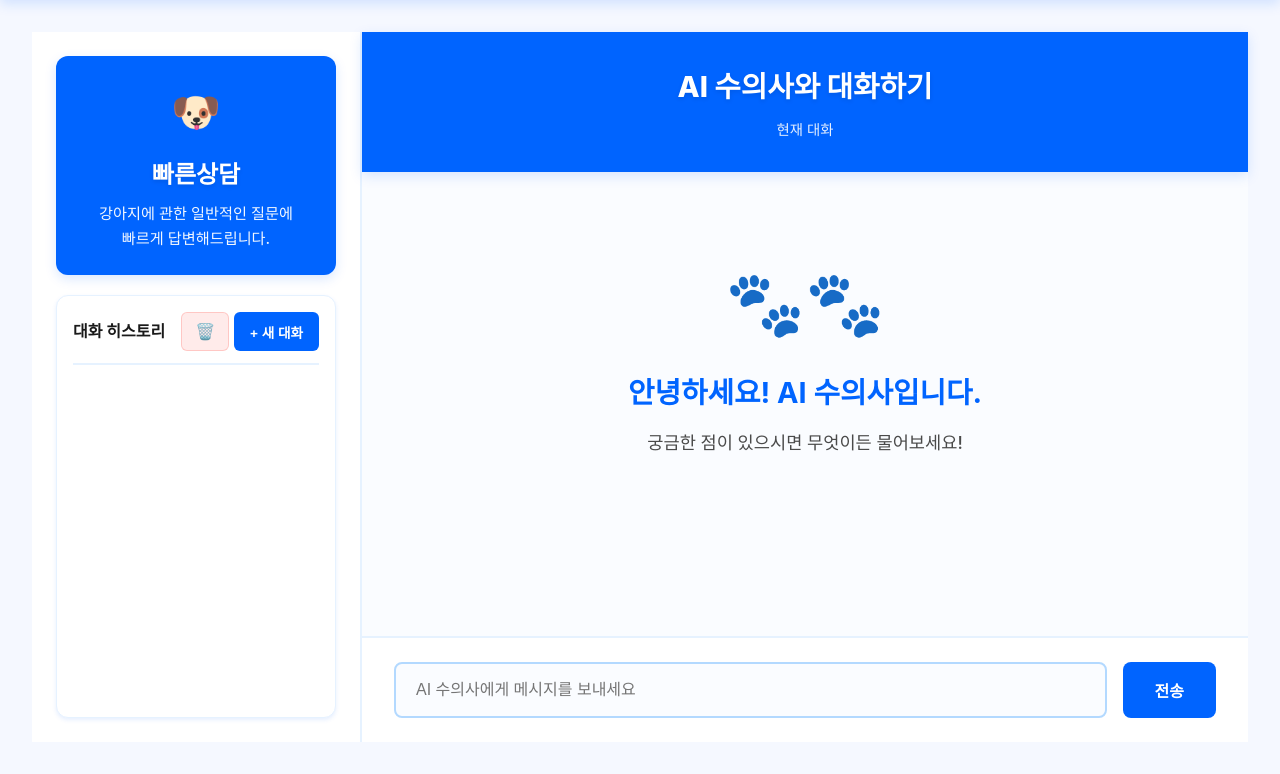
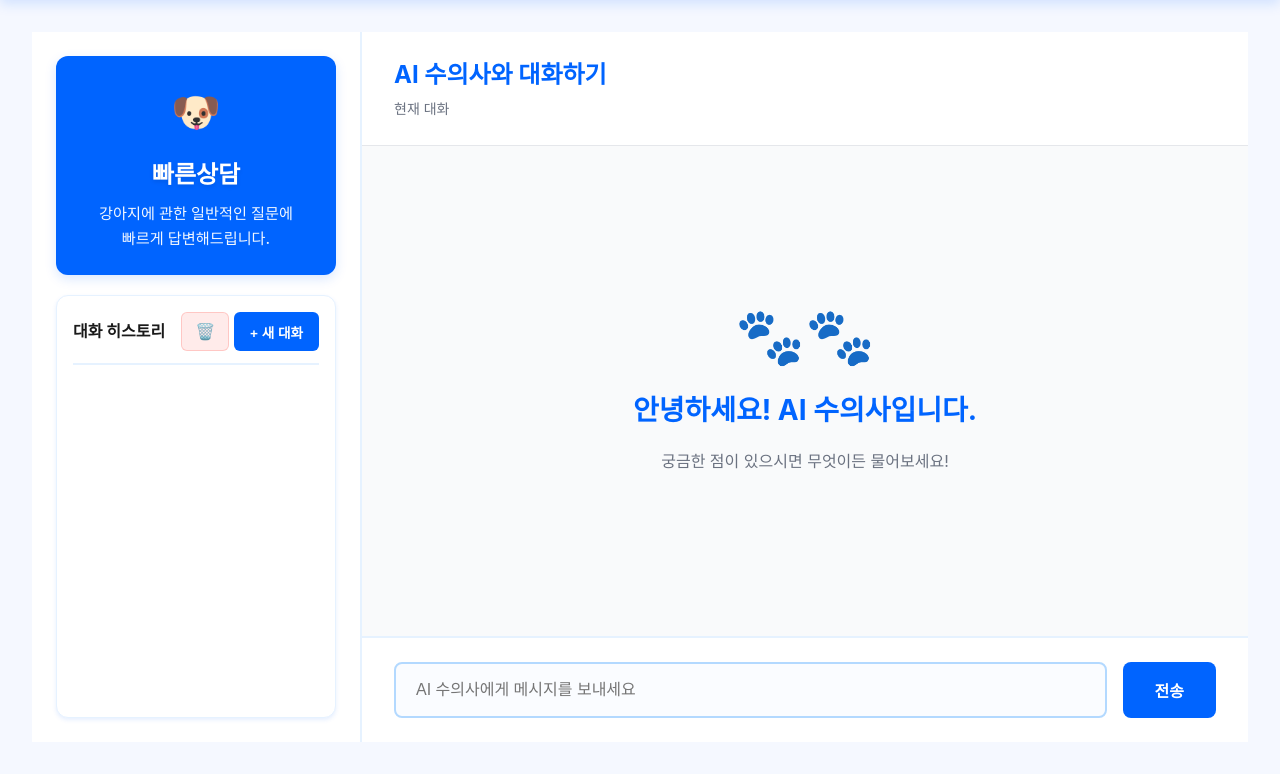
Before and after one commit to SKNETWORKS-FAMILY-AICAMP/SKN20-4th-3TEAM, a Django app: template django_frontend/templates/chat/quick_chat.html in a window 1280 px wide. Shown: the part 79-853 px from the top of the page. Run offline with Django 4.2, Linux system fonts and the light colour scheme; the template is opened without the code that fills it, so the values that code supplies are empty.

Commit message:
feat: 채팅 화면 디자인 흰색 배경으로 변경
파란색 헤더를 제거하고 깔끔한 흰색 배경 디자인으로 변경했습니다.

변경사항:
- 헤더: 파란색 배경 → 흰색 배경으로 변경
- 헤더 텍스트: 흰색 → 파란색으로 변경
- 서브타이틀: 회색 텍스트로 변경
- 채팅 영역: 연한 회색(#f9fafb) 배경 추가
- 환영 메시지: 중앙 정렬 및 스타일 개선
- STATIC_VERSION: 11 → 12로 증가

Co-Authored-By: Claude Sonnet 4.5 <noreply@anthropic.com>

```diff
--- a/django_frontend/config/settings.py
+++ b/django_frontend/config/settings.py
@@ -116,7 +116,7 @@ STATICFILES_DIRS = [BASE_DIR / 'static']
 STATIC_ROOT = BASE_DIR / 'staticfiles'
 
 # 정적 파일 캐시 버스팅 버전 (템플릿에서 {{ STATIC_VERSION }} 으로 사용 가능)
-STATIC_VERSION = '11'
+STATIC_VERSION = '12'
 
 # Media files (사용자 업로드 파일)
 MEDIA_URL = 'media/'
--- a/django_frontend/static/css/style.css
+++ b/django_frontend/static/css/style.css
@@ -856,28 +856,27 @@ main {
 
 .chat-header {
     padding: 1.5rem 2rem;
-    background: var(--blue-primary);
+    background: white;
     display: flex;
     flex-direction: column;
-    align-items: center;
+    align-items: flex-start;
     justify-content: center;
-    min-height: 140px;
-    box-shadow: var(--shadow-md);
-    gap: 0.5rem;
+    min-height: auto;
+    border-bottom: 1px solid #e5e7eb;
+    gap: 0.25rem;
 }
 
 .chat-header h2 {
-    color: var(--text-white) !important;
-    font-size: 1.8rem !important;
-    font-weight: 800 !important;
-    text-shadow: 0 2px 4px rgba(0, 0, 0, 0.1);
+    color: var(--blue-primary) !important;
+    font-size: 1.5rem !important;
+    font-weight: 700 !important;
     margin: 0 !important;
 }
 
 .chat-subtitle {
-    color: rgba(255, 255, 255, 0.9);
-    font-size: 0.9rem;
-    font-weight: 500;
+    color: #6b7280;
+    font-size: 0.875rem;
+    font-weight: 400;
 }
 
 .chat-messages {
@@ -887,29 +886,34 @@ main {
     display: flex;
     flex-direction: column;
     gap: 1rem;
+    background-color: #f9fafb;
 }
 
 .welcome-message {
     text-align: center;
-    padding: 3rem 2rem;
+    padding: 4rem 2rem;
+    margin: auto;
+    max-width: 600px;
 }
 
 .welcome-icon {
-    font-size: 4rem;
-    margin-bottom: 1rem;
+    font-size: 3.5rem;
+    margin-bottom: 1.5rem;
+    line-height: 1;
 }
 
 .welcome-message h3 {
     color: var(--blue-primary);
-    font-size: 1.8rem;
-    margin-bottom: 0.75rem;
+    font-size: 1.75rem;
+    margin-bottom: 1rem;
     font-weight: 700;
 }
 
 .welcome-message p {
-    color: var(--text-secondary);
-    font-size: 1.1rem;
-    font-weight: 500;
+    color: #6b7280;
+    font-size: 1rem;
+    font-weight: 400;
+    line-height: 1.6;
 }
 
 .message {
@@ -1540,28 +1544,26 @@ main {
 .quick-chat-header {
     display: flex;
     flex-direction: column;
-    align-items: center;
+    align-items: flex-start;
     justify-content: center;
     padding: 1.5rem 2rem;
-    background: var(--blue-primary);
-    color: white;
-    min-height: 140px;
-    box-shadow: var(--shadow-md);
-    gap: 0.5rem;
+    background: white;
+    min-height: auto;
+    border-bottom: 1px solid #e5e7eb;
+    gap: 0.25rem;
 }
 
 .quick-chat-header h2 {
-    color: var(--text-white) !important;
-    font-size: 1.8rem !important;
-    font-weight: 800 !important;
-    text-shadow: 0 2px 4px rgba(0, 0, 0, 0.1);
+    color: var(--blue-primary) !important;
+    font-size: 1.5rem !important;
+    font-weight: 700 !important;
     margin: 0 !important;
 }
 
 .quick-chat-header .chat-subtitle {
-    color: rgba(255, 255, 255, 0.9);
-    font-size: 0.9rem;
-    font-weight: 500;
+    color: #6b7280;
+    font-size: 0.875rem;
+    font-weight: 400;
 }
 
 /* 빠른채팅 히스토리 삭제 버튼 */
```
